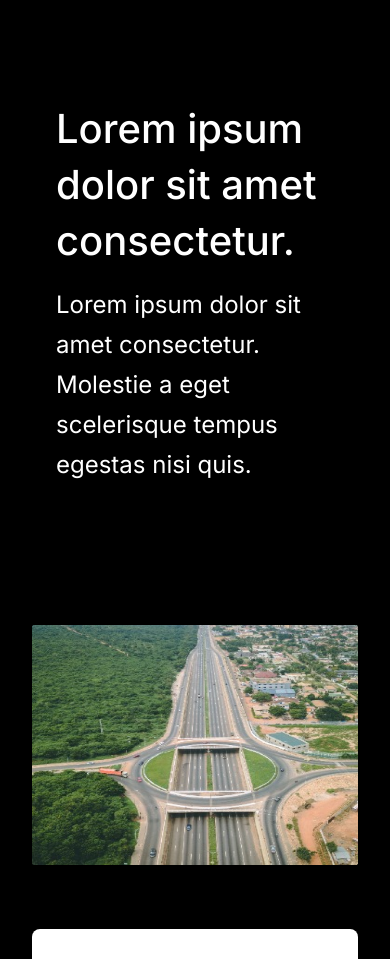
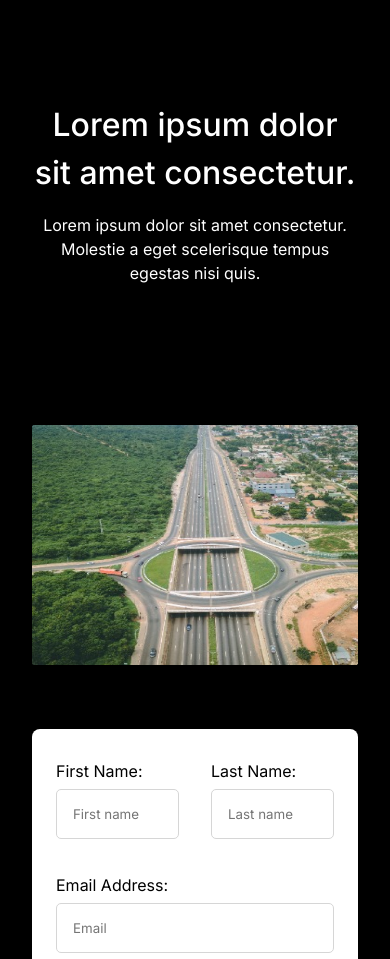
Before and after one commit to kwawbaidoo/diaspora, a plain HTML site: page buyticket.html in a window 390 px wide. Shown: the part 73-1032 px from the top of the page. Drawn offline with Linux system fonts and the light colour scheme.

Commit message:
working on mobile view for buy ticket page

```diff
--- a/buytickets.css
+++ b/buytickets.css
@@ -163,7 +163,6 @@
   display: flex;
   flex-direction: column;
   gap: 8px;
-  border: 1px solid yellow;
 }
 
 @media only screen and (max-width: 600px) {
@@ -175,8 +174,22 @@
   }
 
 .buyticketTitle {
-width: 278px;;
+width: 326px;;
 }
+
+.buyticketTitle h3 {
+    font-size: 32px;
+    font-weight: 500;
+    line-height: 48px;
+    text-align: center;
+  }
+
+  .buyticketTitle p {
+    font-size: 16px;
+    font-weight: 400;
+    line-height: 24px;
+    text-align: center;
+  }
 
   .buyticketTitle img {
     width: 326px;
@@ -195,7 +208,6 @@ width: 278px;;
 
   .buyTicketFormWrapper {
     width: 278px;
-    border: 1px solid blue;
   }
 
   .emailWrapper{
@@ -204,7 +216,6 @@ width: 278px;;
 
   .userNameWrapper {
     width: 278px;
-    border: 1px solid red;
   }
 
   .firstNameInput {
```
